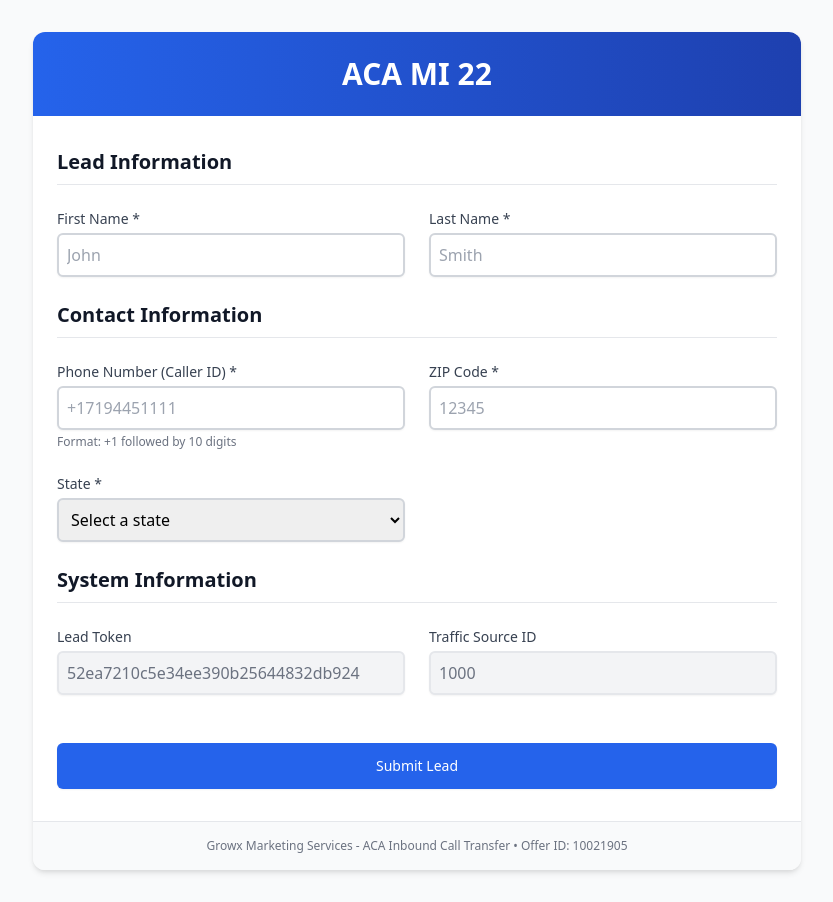
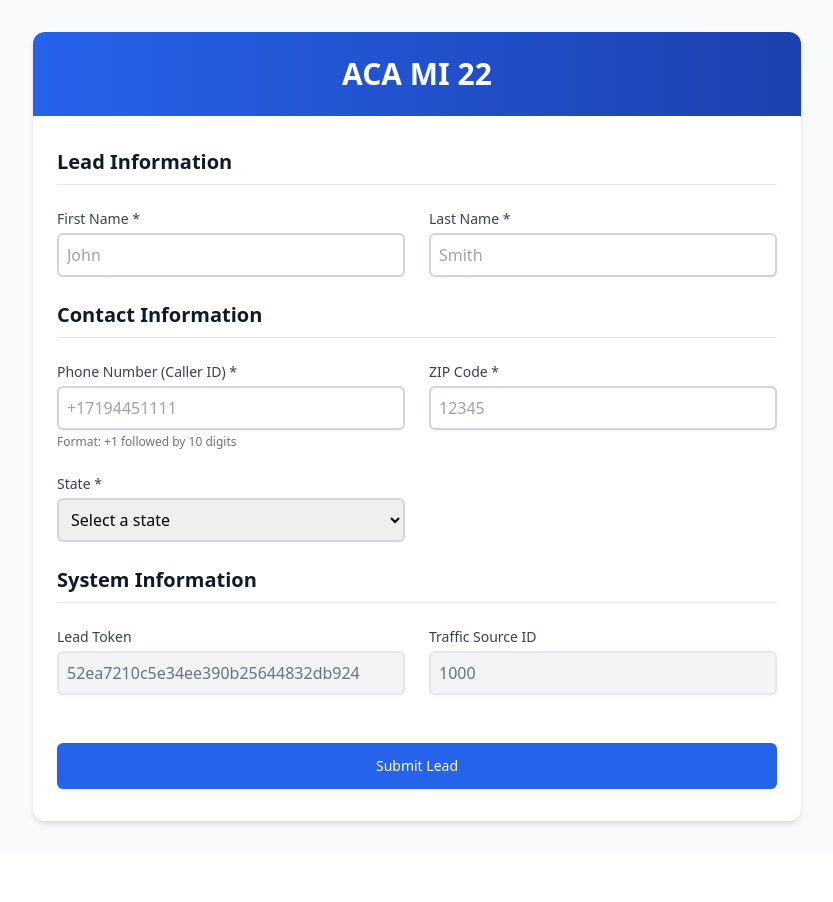
Before and after one commit to asadishaq15/lead-forms, a React (Vite) app: page /aca-leads in a window 1280 px wide. Shown: the whole page, without its empty margins (223-1056 px from the left). After the commit the page ends 853 px from the top, so only its background shows below. Built offline with nearby package versions, Linux system fonts and the light colour scheme.

Commit message:
remove content

```diff
--- a/src/Components/AdvanceGrow6.jsx
+++ b/src/Components/AdvanceGrow6.jsx
@@ -343,10 +343,6 @@ const ACAInboundForm = () => {
             </button>
           </div>
         </form>
-
-        <div className="bg-gray-50 p-4 border-t border-gray-200 text-center text-xs text-gray-500">
-          Growx Marketing Services - ACA Inbound Call Transfer • Offer ID: 10021905
-        </div>
       </div>
     </div>
   );
```
